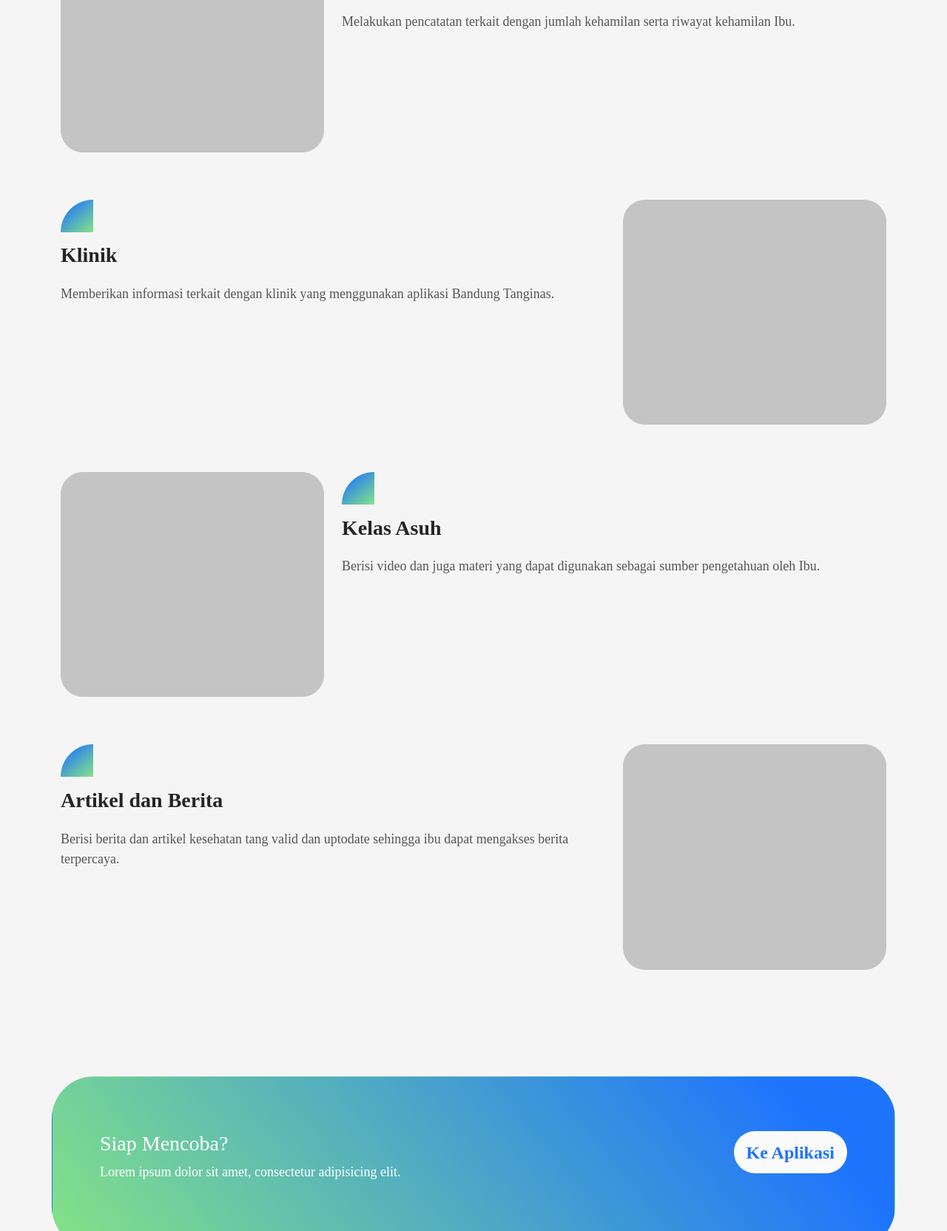
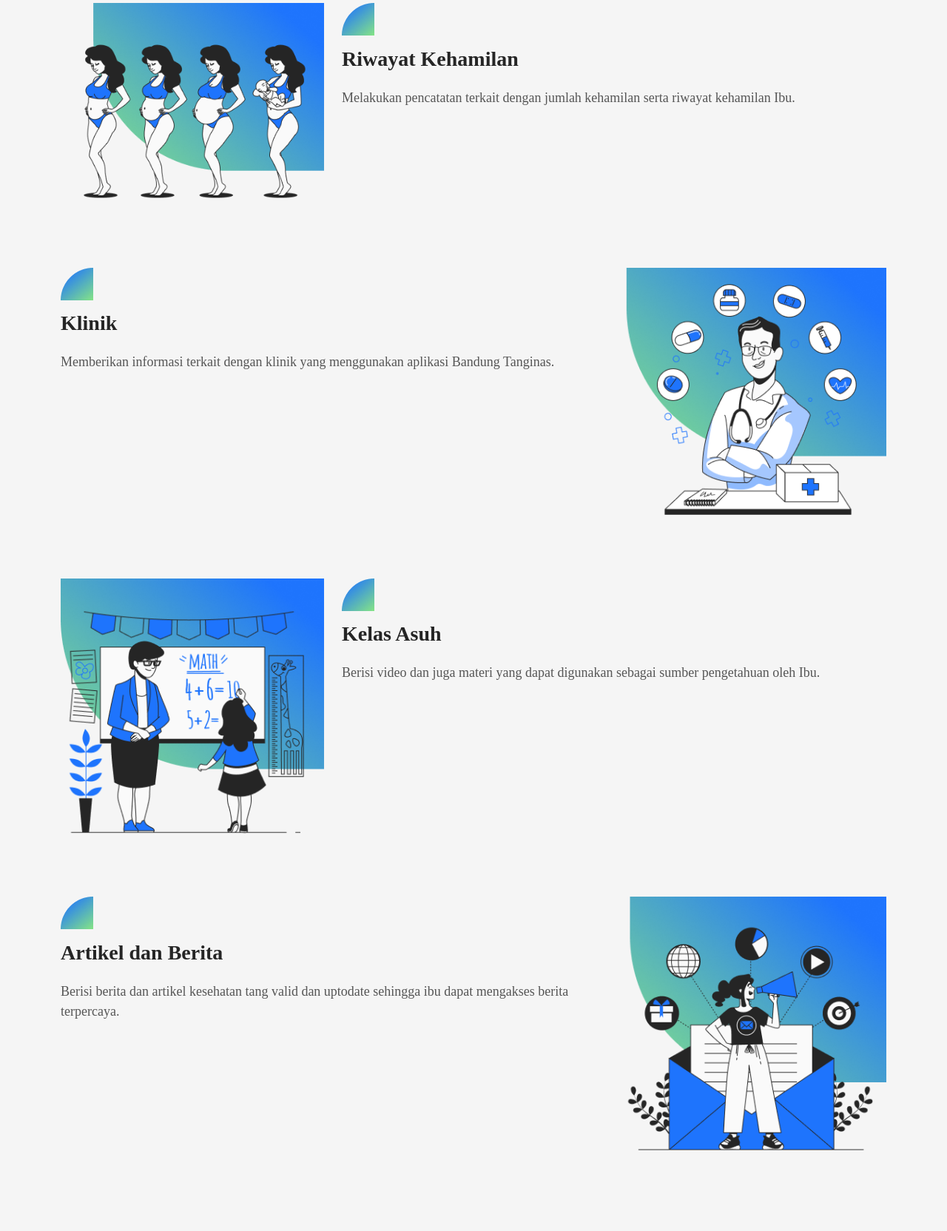
Before and after one commit to arddhanaza/MyBidanLandingPage, a plain HTML site: page index.html in a window 1280 px wide. Shown: the part 2419-4083 px from the top of the page at 74% size. Drawn offline with nearby package versions, Linux system fonts and the light colour scheme.

Commit message:
update image for feature

```diff
--- a/assets/css/style.scss
+++ b/assets/css/style.scss
@@ -201,8 +201,6 @@ h1, h2 {
         color: $blue !important;
         border-color: transparent;
         font-weight: bold;
-        padding-left: 5%;
-        padding-right: 5%;
       }
     }
   }
--- a/index.html
+++ b/index.html
@@ -121,7 +121,7 @@
     </div>
     <div class="row mb-5">
         <div class="mb-3 col-lg-4 col-md-4 col-sm-12" data-aos="fade-right" data-aos-duration="1000">
-            <img alt="" class="feature-image" src="assets/img/Rectangle%207.png">
+            <img alt="" class="feature-image" src="assets/img/pemeriksaanibu.png">
         </div>
         <div class="mb-3 feature-description col-lg-8 col-sm-8 col-sm-12" data-aos="fade-left" data-aos-duration="750">
             <img alt="" src="assets/img/Rectangle%2010.png">
@@ -142,12 +142,12 @@
             </p>
         </div>
         <div class="mb-3 col-lg-4 col-md-4 col-sm-12" data-aos="fade-left" data-aos-duration="1000">
-            <img alt="" class="feature-image" src="assets/img/Rectangle%207.png">
+            <img alt="" class="feature-image" src="assets/img/pemeriksaanbalita.png">
         </div>
     </div>
     <div class="row mb-5">
         <div class="mb-3 col-lg-4 col-md-4 col-sm-12" data-aos="fade-right" data-aos-duration="1000">
-            <img alt="" class="feature-image" src="assets/img/Rectangle%207.png">
+            <img alt="" class="feature-image" src="assets/img/kehamilan.png">
         </div>
         <div class="mb-3 feature-description col-lg-8 col-sm-8 col-sm-12" data-aos="fade-left" data-aos-duration="750">
             <img alt="" src="assets/img/Rectangle%2010.png">
@@ -166,12 +166,12 @@
             </p>
         </div>
         <div class="mb-3 col-lg-4 col-md-4 col-sm-12" data-aos="fade-left" data-aos-duration="1000">
-            <img alt="" class="feature-image" src="assets/img/Rectangle%207.png">
+            <img alt="" class="feature-image" src="assets/img/klinik.png">
         </div>
     </div>
     <div class="row mb-5">
         <div class="mb-3 col-lg-4 col-md-4 col-sm-12" data-aos="fade-right" data-aos-duration="1000">
-            <img alt="" class="feature-image" src="assets/img/Rectangle%207.png">
+            <img alt="" class="feature-image" src="assets/img/kelasasuh.png">
         </div>
         <div class="mb-3 feature-description col-lg-8 col-sm-8 col-sm-12" data-aos="fade-left" data-aos-duration="750">
             <img alt="" src="assets/img/Rectangle%2010.png">
@@ -191,7 +191,7 @@
             </p>
         </div>
         <div class="mb-3 col-lg-4 col-md-4 col-sm-12" data-aos="fade-left" data-aos-duration="1000">
-            <img alt="" class="feature-image" src="assets/img/Rectangle%207.png">
+            <img alt="" class="feature-image" src="assets/img/artikel.png">
         </div>
     </div>
 </div>
```
Also changed, not shown: assets/css/style.css, assets/img/artikel.png (added), assets/img/kehamilan.png (added), assets/img/kelasasuh.png (added), assets/img/klinik.png (added), assets/img/pemeriksaanbalita.png (added), assets/img/pemeriksaanibu.png (added), 1 other file.
